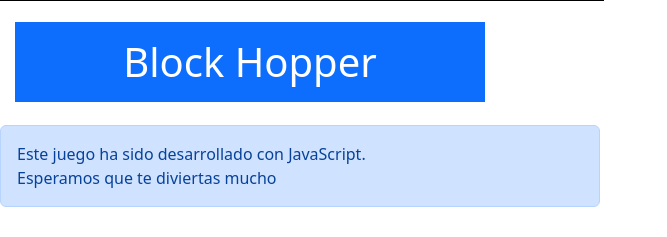
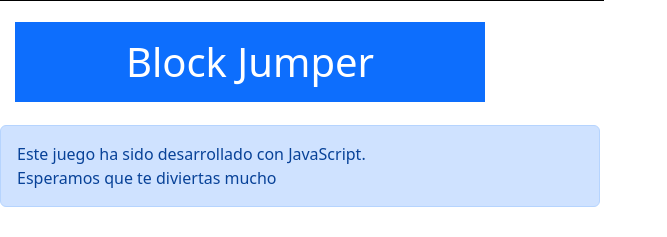
Before and after one commit to ovavellan/Laboratorio-2-unidad-2, a Flask app: page / in a window 1280 px wide. Shown: the part 503-740 px from the top of the page, without its empty margins (0-667 px from the left). Run offline with Flask 2, Linux system fonts and the light colour scheme.

Commit message:
commit 5

```diff
--- a/templates/layouts/blockhopper.html
+++ b/templates/layouts/blockhopper.html
@@ -13,7 +13,7 @@
     <script src="https://cdn.jsdelivr.net/npm/bootstrap@5.2.0-beta1/dist/js/bootstrap.bundle.min.js"
         integrity="sha384-pprn3073KE6tl6bjs2QrFaJGz5/SUsLqktiwsUTF55Jfv3qYSDhgCecCxMW52nD2"
         crossorigin="anonymous"></script>
-    <title>Document</title>
+    <title>Block Jumper</title>
 </head>
 
 <!-- Body del Html desde donde se ejecutara el juego usando canvas -->
@@ -21,7 +21,7 @@
     <br>
     <!-- Nombre del juego colocado con estilos de color Bootstrap -->
     <div class="TituloJuego">
-        <h1 class="p-3 mb-2 bg-primary text-white titulo">Block Hopper</h1>
+        <h1 class="p-3 mb-2 bg-primary text-white titulo">Block Jumper</h1>
     </div>
 
     <!-- Alerta con estilos Bootstrap para dar un mensaje a los usuarios -->
--- a/templates/static/js/scripts.js
+++ b/templates/static/js/scripts.js
@@ -8,10 +8,10 @@ var player;
 //Variable de la posicion en la posicion Y
 var playerYPosition = 200;
 var fallSpeed = 0;
-var interval = setInterval(updateCanvas, 20);
+var interval = setInterval(updateCanvas, 20);// Crear la función de actualizar el canvas
 
-var isJumping = false; // Crear la función de actualizar el canvas
-var jumpSpeed = 0; // Crear la función de actualizar el canvas
+var isJumping = false;
+var jumpSpeed = 0; //Funció para saltos
 
 var block; // Crea la variable block
 
@@ -28,20 +28,23 @@ function startGame() { // Función que inicia el juego
   scoreLabel = new createScoreLabel(10, 30); // Crea la etiqueta de puntuación
 }
 
+// Variable gameCanvas donde se almacenara la creación del elemento Canvas
+// y una función para establecer alto y ancho de el elemento Canvas
 var gameCanvas = {
-  canvas: document.createElement("canvas"),
+  canvas: document.createElement("canvas"), //Creación del elemento Canvas
   start: function () {
-    this.canvas.width = canvasWidth;
-    this.canvas.height = canvasHeight;
-    this.context = this.canvas.getContext("2d");
-    document.body.insertBefore(this.canvas, document.body.childNodes[0]);
+    this.canvas.width = canvasWidth; //Establece ancho
+    this.canvas.height = canvasHeight; //Establece alto
+    this.context = this.canvas.getContext("2d"); //Devolver contexto de dibujo en un lienzo de canvas
+    document.body.insertBefore(this.canvas, document.body.childNodes[0]); //Devolver colección de nodos hijos
   }
 }
 
+// Creación de la función para bloque de ataque
 function createBlock() {
-  var width = randomNumber(10, 50);
-  var height = randomNumber(10, 200);
-  var speed = randomNumber(2, 6);
+  var width = randomNumber(10, 50); //números aleatorios para ancho
+  var height = randomNumber(10, 200); //números aleatorios para alto
+  var speed = randomNumber(2, 6); //números aleatorios para velocidad
 
   this.x = canvasWidth;
   this.y = canvasHeight - height;
@@ -92,7 +95,7 @@ function createPlayer(width, height, x) { // Crea el jugador y lo asigna a la va
       this.y = ground; // Asigna la posicion en la posicionY del suelo
     }
   }
-  this.jump = function () {
+  this.jump = function () { //Función para saltos
     if (isJumping) {
       this.y -= jumpSpeed;
       jumpSpeed += 0.3;
@@ -163,5 +166,5 @@ document.body.onkeyup = function (e) {
 }
 
 
-
+// Alerta para dar indicaciones al usuario, la cuál  aparecerá al abrir la página
 window.alert("Bienvenido a nuestro sitio web, para jugar usa la barra espaciadora");
```
